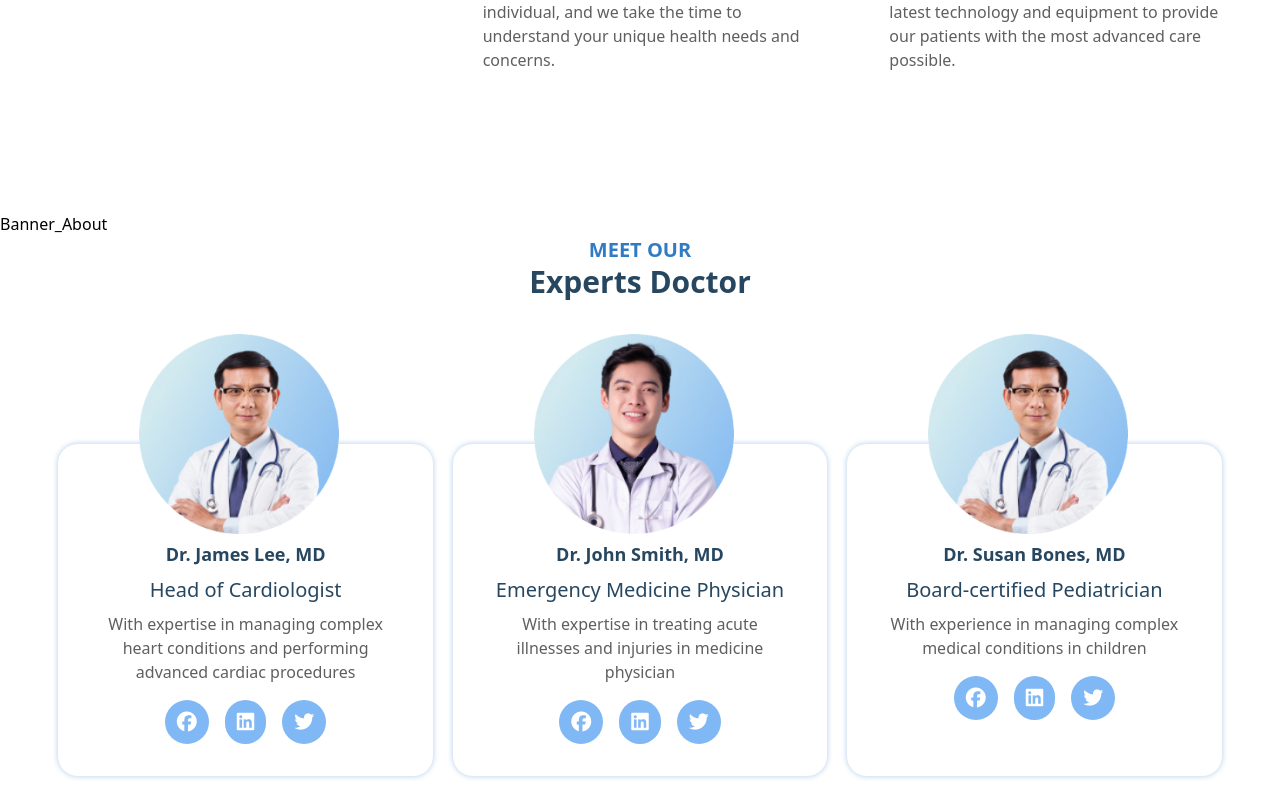
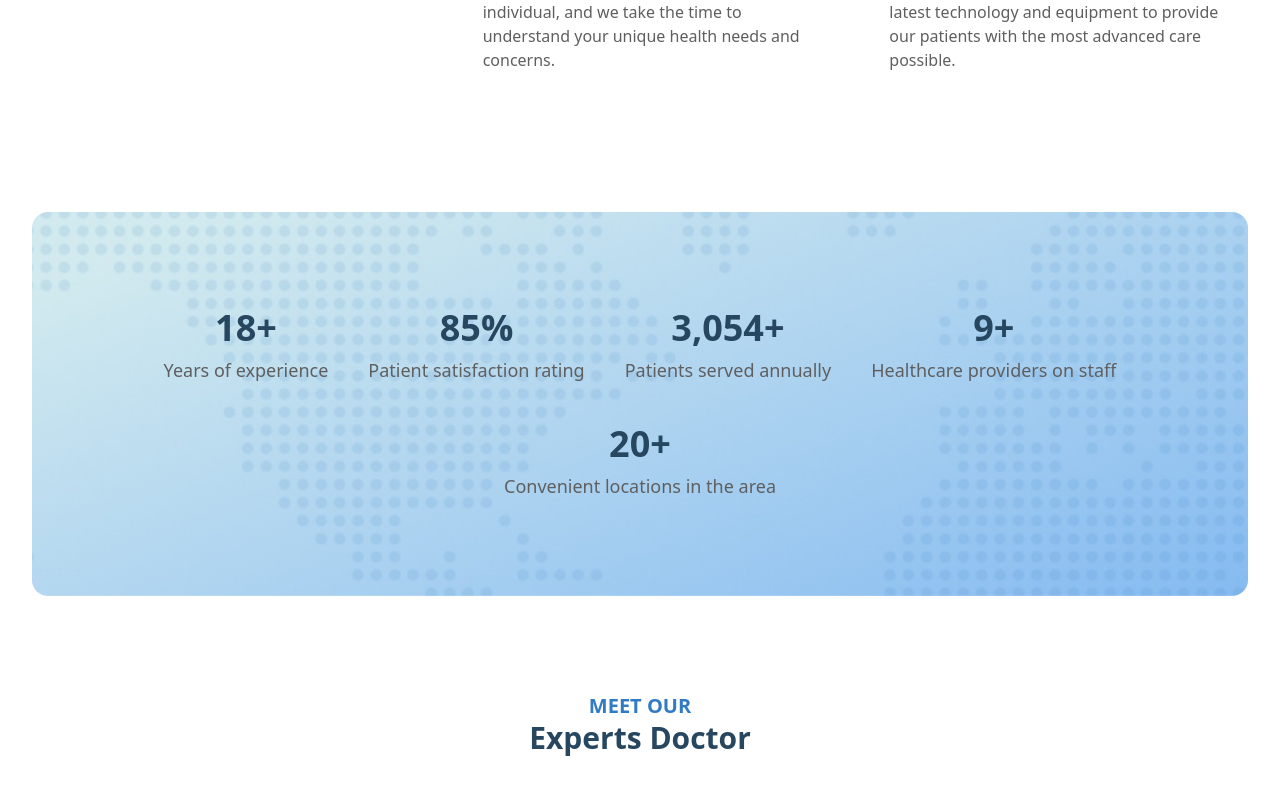
Before and after one commit to singap88a/doctor_iti, a React (Vite) app: page /about in a window 1280 px wide. Shown: the part 1676-2466 px from the top of the page. Built offline with nearby package versions, Linux system fonts and the light colour scheme.

Commit message:
about_banner

```diff
--- a/package.json
+++ b/package.json
@@ -13,8 +13,10 @@
     "@tailwindcss/vite": "^4.1.11",
     "lottie-react": "^2.4.1",
     "react": "^19.1.0",
+    "react-countup": "^6.5.3",
     "react-dom": "^19.1.0",
     "react-icons": "^5.5.0",
+    "react-intersection-observer": "^9.16.0",
     "react-router-dom": "^7.7.1",
     "react-toastify": "^11.0.5"
   },
--- a/src/components/About_com/Banner_About.jsx
+++ b/src/components/About_com/Banner_About.jsx
@@ -1,9 +1,47 @@
 import React from 'react'
+ import Banner from "../../assets/img_home/bg_banner.png";
+import CountUp from "react-countup";
+import { useInView } from "react-intersection-observer";
 
 export default function Banner_About() {
+   const { ref, inView } = useInView({
+    triggerOnce: true,
+    threshold: 1,
+  });
+
+  const stats = [
+    { value: 20, suffix: "+", text: "Years of experience" },
+    { value: 95, suffix: "%", text: "Patient satisfaction rating" },
+    { value: 5000, suffix: "+", text: "Patients served annually" },
+    { value: 10, suffix: "+", text: "Healthcare providers on staff" },
+    { value: 22, suffix: "+", text: "Convenient locations in the area" },
+  ];
   return (
-    <div>
-      Banner_About
+    <>
+     <div ref={ref} className="px-4 mb-24">
+      <div className="container mx-auto">
+        <div
+          className="w-full py-16 bg-center bg-cover rounded-2xl md:py-24"
+          style={{ backgroundImage: `url(${Banner})` }}
+        >
+          <div className="flex flex-wrap items-center justify-center gap-10 text-center">
+            {stats.map((stat, index) => (
+              <div key={index} className="w-1/2 md:w-auto">
+                <h1 className="mb-2 text-4xl font-bold text-text_color">
+                  {inView ? (
+                    <CountUp end={stat.value} duration={20} />
+                  ) : (
+                    0
+                  )}
+                  {stat.suffix}
+                </h1>
+                <p className="text-lg text-Paragraph">{stat.text}</p>
+              </div>
+            ))}
+          </div>
+        </div>
+      </div>
     </div>
+    </>
   )
 }
```
Also changed, not shown: 1 other file (tests, documents, lock files or other folders).
